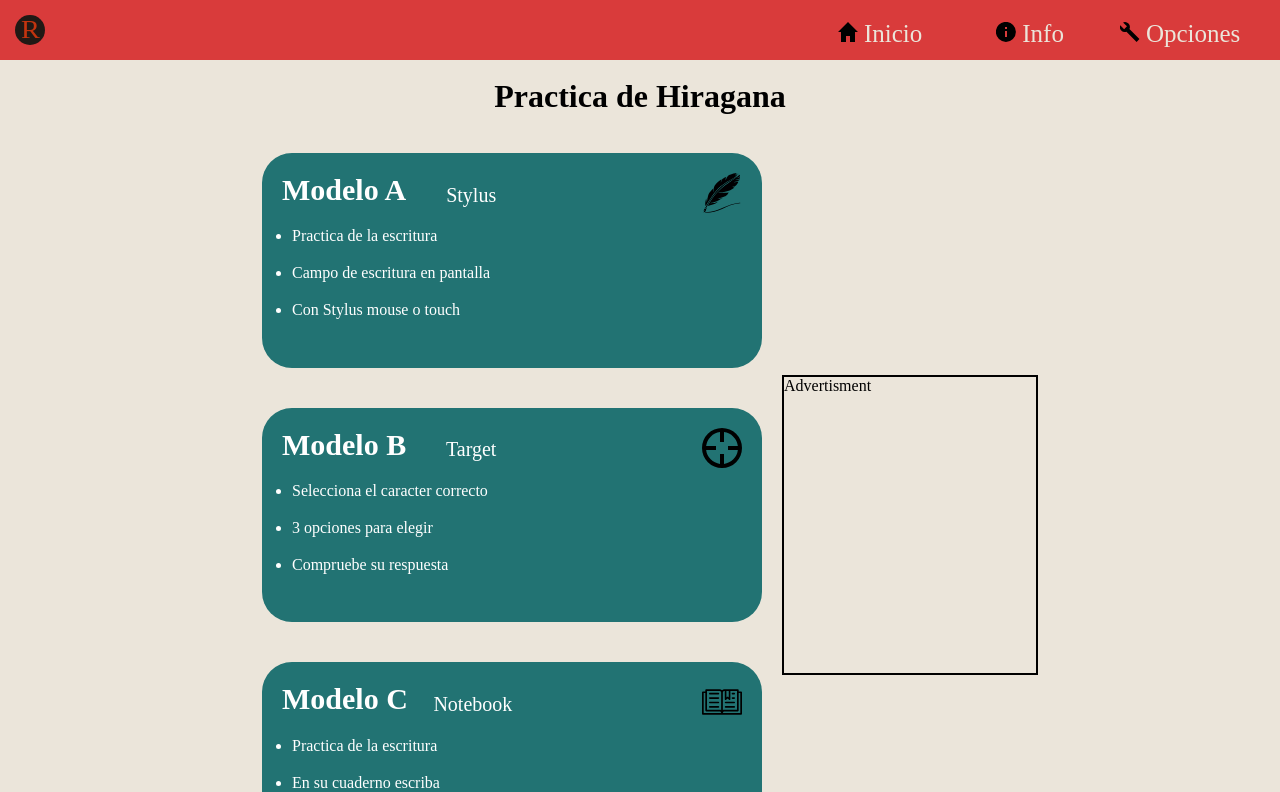
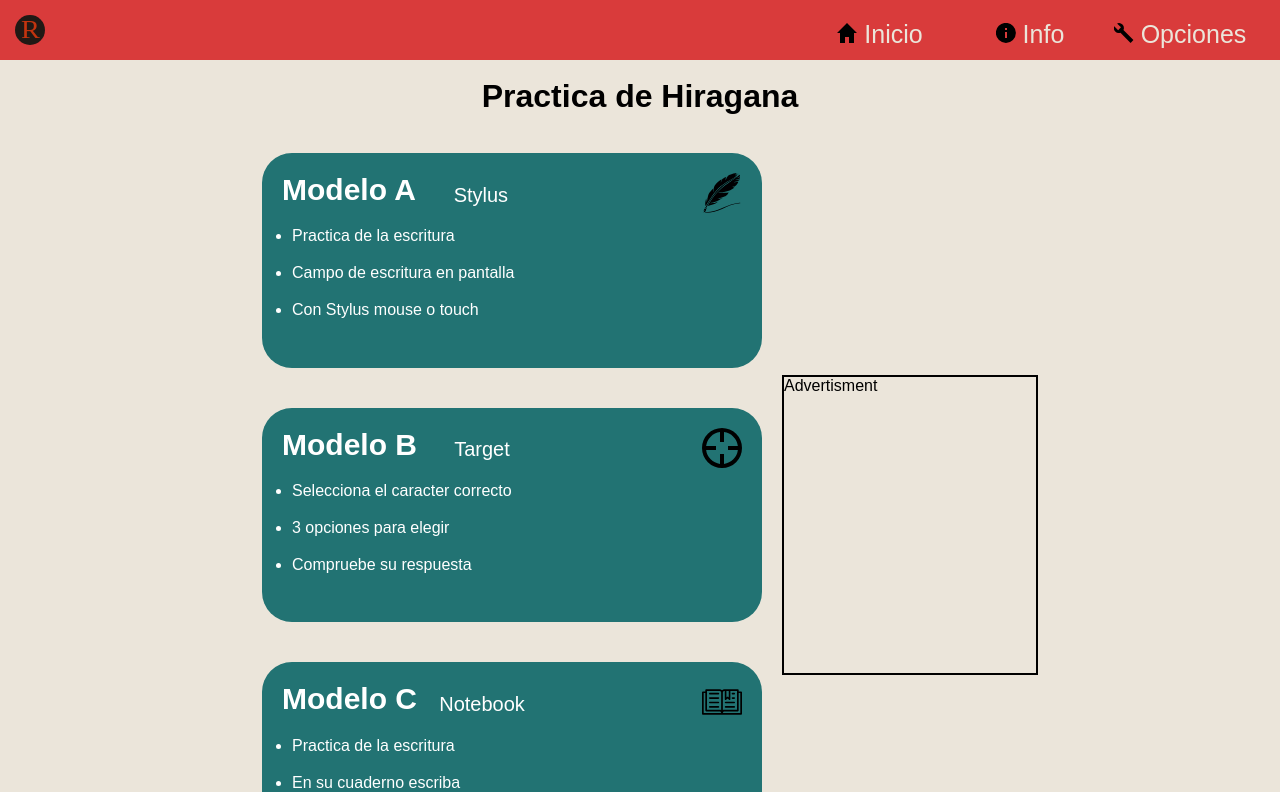
Before and after one commit to frankortizR/japanese-nuxt, a Nuxt app: page / in a window 1280 px wide. Shown: the top 792 px of the page. Built offline with nearby package versions, Linux system fonts and the light colour scheme.

Commit message:
familia de fuentes por defecto arregladas

```diff
--- a/scss/main.scss
+++ b/scss/main.scss
@@ -2,7 +2,7 @@
     margin: 0;
     padding: 0;
     box-sizing: border-box;
-    font-family: 'Dubai'
+    font-family: 'Dubai', sans-serif;
 }
 
 $color1:#EBE5DA;
```
